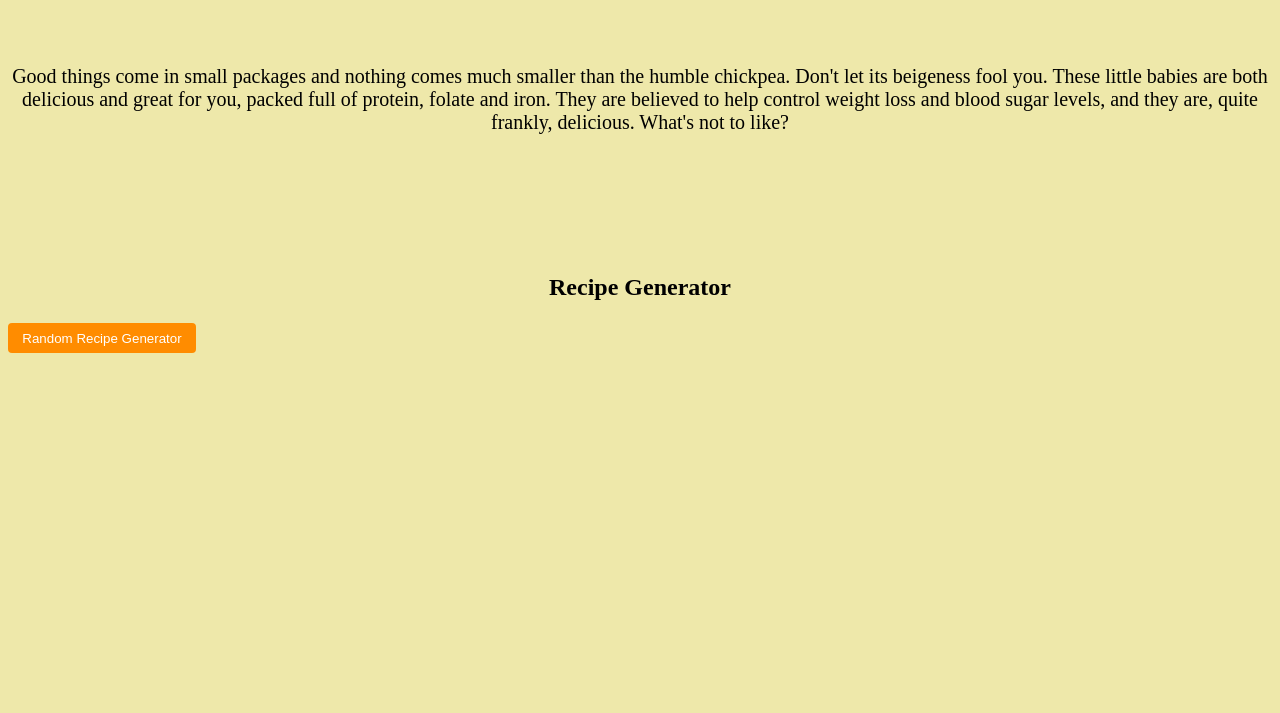
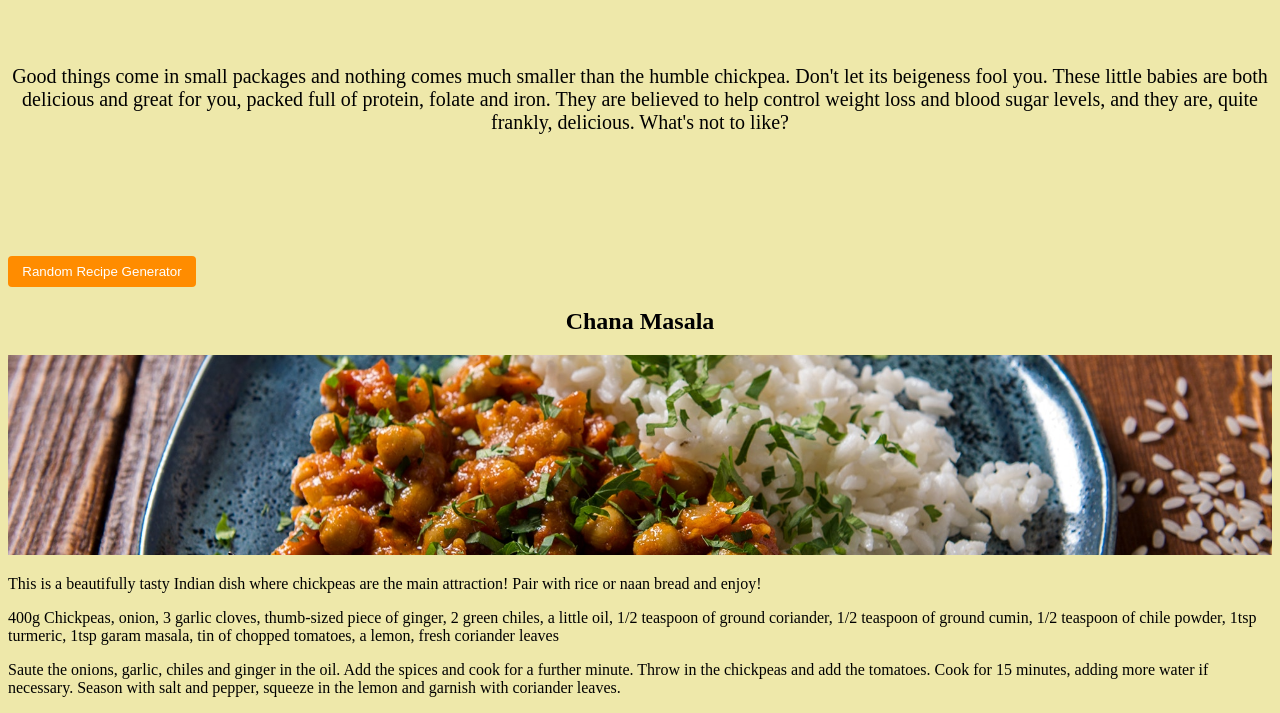
Before and after one commit to hellenward/chickpeas, a plain HTML site: page index.html in a window 1280 px wide. Both pictures are taken after a click on the button "Random Recipe Generator". Shown: the part 230-943 px from the top of the page. Before the commit the page ends 800 px from the top, so only its background shows below. Drawn offline with nearby package versions, Linux system fonts and the light colour scheme.

Commit message:
Recipe generator now appends recipe onto page

```diff
--- a/index.html
+++ b/index.html
@@ -19,13 +19,9 @@
         levels, and they are, quite frankly, delicious.  What's not to like?</p>
       </div>
 
-      <h2 class="subheading">Recipe Generator</h2>
       <button type="button" class="btn">Random Recipe Generator</button>
 
-      <div class="clearMe">
-        <h4 class="recipeTitle"></h4>
-        <p class="recipeBlurb"></p>
-        <p class="recipeIngredients"</p>
+      <div class="clearMe recipeArea">
       </div>
 
       <script src="recipes.js" type="text/javascript"></script>
--- a/recipes.js
+++ b/recipes.js
@@ -2,21 +2,21 @@
   {
     title: "Roasted Chickpeas",
     blurb: "This recipe is so simple, but really delicious.  Use these as a topping for noodles, or simply have them on their own as a snack.",
-    image: "",
+    image: "./Images/roastingChickpeas.jpg",
     ingredients: "400g Chickpeas (either from a can, or if you're using dried, boil them for 90 minutes first), Oil, Salt",
     method: "Pre-heat your oven to 200 degrees celsius.  Put the chickpeas into a baking tray. Toss the chickpeas in a little oil, sprinkle over some salt and bake for 30-35 minutes until golden and crispy."
   },
   {
     title: "Chana Masala",
     blurb: "This is a beautifully tasty Indian dish where chickpeas are the main attraction!  Pair with rice or naan bread and enjoy!",
-    image: "",
+    image: "./Images/chanaMasala.jpg",
     ingredients: "400g Chickpeas, onion, 3 garlic cloves, thumb-sized piece of ginger, 2 green chiles, a little oil, 1/2 teaspoon of ground coriander, 1/2 teaspoon of ground cumin, 1/2 teaspoon of chile powder, 1tsp turmeric, 1tsp garam masala, tin of chopped tomatoes, a lemon, fresh coriander leaves",
     method: "Saute the onions, garlic, chiles and ginger in the oil.  Add the spices and cook for a further minute.  Throw in the chickpeas and add the tomatoes.  Cook for 15 minutes, adding more water if necessary.  Season with salt and pepper, squeeze in the lemon and garnish with coriander leaves."
   },
   {
     title: "Hummus",
     blurb: "There are so many variations on hummus, and you couldn't pick a healthier or more delicious dip.",
-    image: "",
+    image: "./Images/hummus.jpg",
     ingredients: "400g cooked chickpeas, 2-3 cloves of garlic, 1 tbsp tahini, 1 tsp ground cumin, 1 tsp ground coriander, 2 tbsp lemon juice, 1 tsp paprika (smoked if you wanna be fancy), 2 tbsp olive oil, 4 tbsp water.",
     method: "Put all the ingredients in a blender or food processor and blend until thick and creamy.  Add more water for a thinner concistency.  Serve with pitta breads and/or vegetable crudites."
   }
--- a/script.js
+++ b/script.js
@@ -6,8 +6,14 @@ $(document).ready(function() {
   $('.btn').click(function() {
     $('.clearMe').empty();
     let chosenRecipe = Math.floor(Math.random() * recipesArray.length);
-    console.log(recipesArray[chosenRecipe]);
-
+    let recipe = (recipesArray[chosenRecipe]);
+    $('.recipeArea').append(`
+        <h2 class="subheading">${recipe.title}</h2>
+        <img src=${recipe.image}>
+        <p class="blurb">${recipe.blurb}</p>
+        <p class="ingredients">${recipe.ingredients}</p>
+        <p class="method">${recipe.method}</p>
+      `)
 
   })
 
```
Also changed, not shown: Images/chanaMasala.jpg (added), 2 other files.
